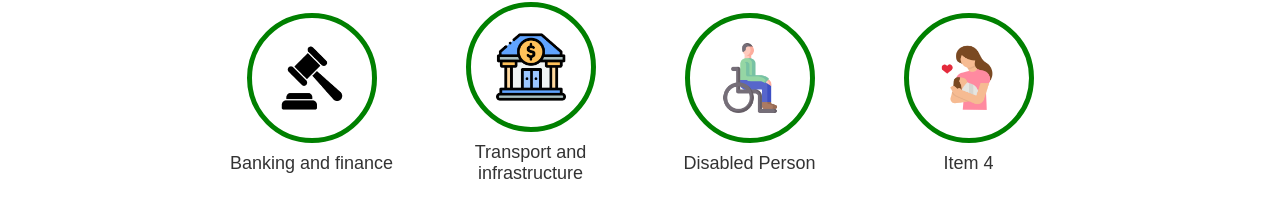
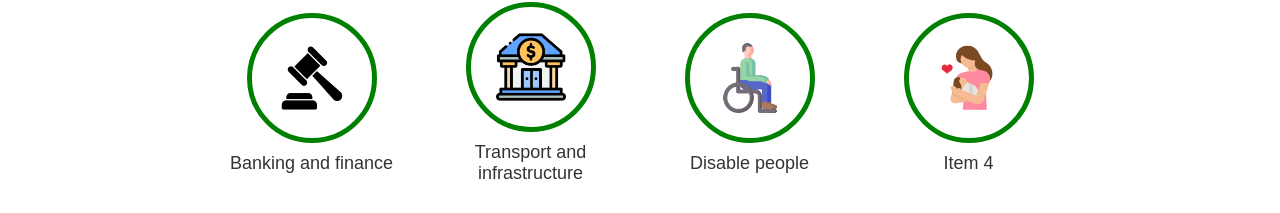
Before and after one commit to PatelMitanshu/frontend, a React (Create React App) app: page / in a window 1280 px wide. Shown: the part 776-989 px from the top of the page. Built offline with nearby package versions, Linux system fonts and the light colour scheme.

Commit message:
Fix typo in titles and add console log for message in sector component

```diff
--- a/src/Screens/HomeScreen/facility_gridview/categories.js
+++ b/src/Screens/HomeScreen/facility_gridview/categories.js
@@ -21,7 +21,7 @@ const images = [
 
 // Example titles
 const titles = [
-  "Banking and finance", "Transport and infrastructure", "Disabled Person", "Item 4",
+  "Banking and finance", "Transport and infrastructure", "Disable people", "Item 4",
   "Item 5", "Item 6", "Item 7", "Item 8",
   "Item 9", "Item 10", "Item 11", "Item 12",
 ];
--- a/src/Screens/HomeScreen/sector/sector.js
+++ b/src/Screens/HomeScreen/sector/sector.js
@@ -29,9 +29,11 @@ const Sector = () => {
             }
 
 
+
     }, [message]);
 
     const schemedata = () => {
+        console.log(message);
         return schemes.filter((scheme) => scheme.sector === message).map((scheme) => {
             return (
                 <div className="scheme_detailes" key={scheme.id}>
```
